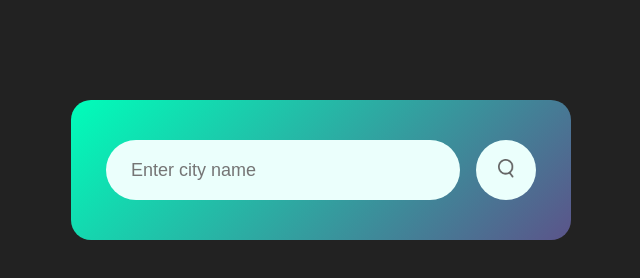
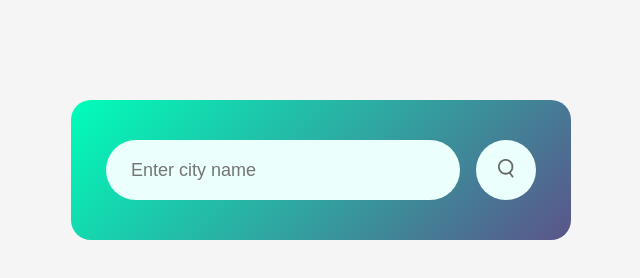
Before and after one commit to ianand3977/Live_Weather_app, a plain HTML site: page index.html in a window 1280 px wide. Shown: the whole page, without its empty margins (319-959 px from the left). Drawn offline with Linux system fonts and the light colour scheme.

Commit message:
updated background color

```diff
--- a/style.css
+++ b/style.css
@@ -5,7 +5,7 @@
     box-sizing: border-box;
 }
 body{
-    background: #222;
+    background: whitesmoke;
 }
 
 .card{
```
